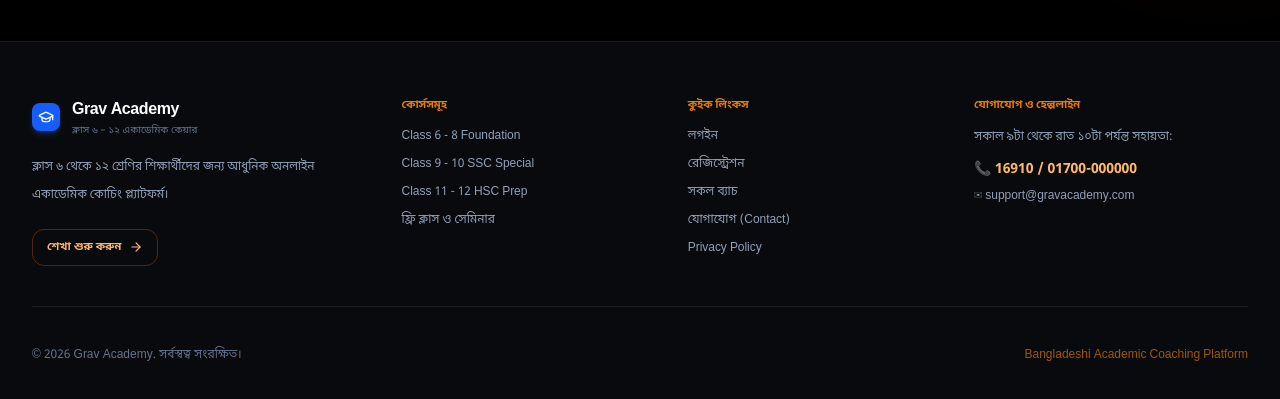
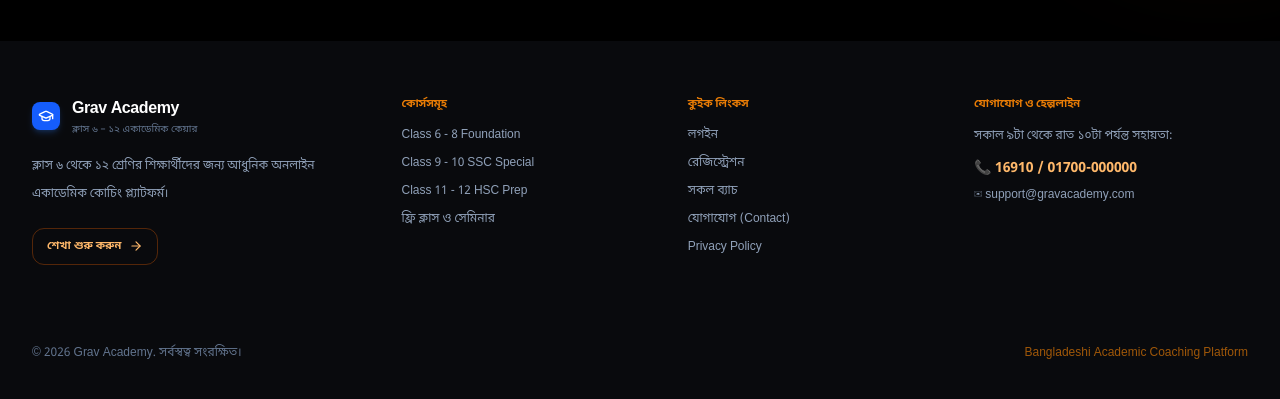
Before and after one commit to Fazlul-Karim-Shahed/GravAcademy, a Next.js app in the folder client/: page / in a window 1280 px wide. Shown: the part 6008-6407 px from the top of the page. Built offline with nearby package versions, Linux system fonts and the light colour scheme; no server answers.

Commit message:
style(client): remove footer divider lines

```diff
--- a/client/src/app/page.tsx
+++ b/client/src/app/page.tsx
@@ -1129,9 +1129,9 @@ export default function HomePage() {
       </section>
 
       {/* 11. FOOTER (Matching Bottom Banner) */}
-      <footer className="relative bg-[#090a0d] text-slate-400 py-14 text-xs border-t border-[#181b20]">
+      <footer className="relative bg-[#090a0d] text-slate-400 py-14 text-xs">
         <div className="relative mx-auto max-w-7xl px-4 sm:px-6 lg:px-8">
-          <div className="mb-10 grid grid-cols-1 gap-10 border-b border-[#181b20] pb-10 md:grid-cols-[1.35fr_1fr_1fr_1.15fr] md:gap-12">
+          <div className="mb-10 grid grid-cols-1 gap-10 pb-10 md:grid-cols-[1.35fr_1fr_1fr_1.15fr] md:gap-12">
             <div className="max-w-sm">
               <div className="mb-4 flex items-center gap-3 text-white">
                 <SiteLogo size="sm" showText={false} />
```
